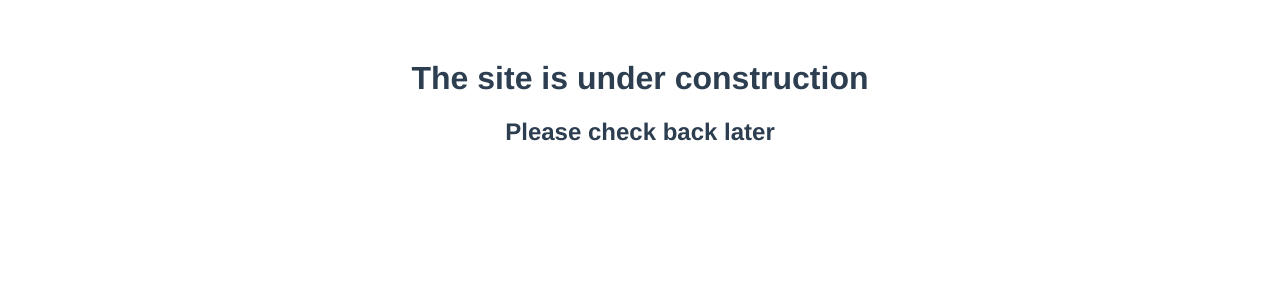
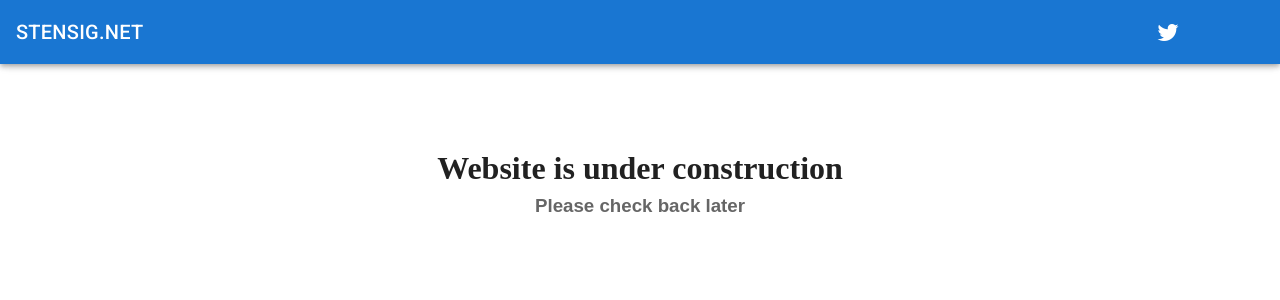
Before and after one commit to denDAY04/denDAY04.github.io, a Vue app: page / in a window 1280 px wide. Shown: the top 300 px of the page. Built offline with nearby package versions, Linux system fonts and the light colour scheme.

Commit message:
Worked on construction view

```diff
--- a/public/index.html
+++ b/public/index.html
@@ -6,10 +6,15 @@
     <meta name="viewport" content="width=device-width,initial-scale=1.0">
     <link rel="icon" href="<%= BASE_URL %>favicon.ico">
     <title><%= htmlWebpackPlugin.options.title %></title>
+    <link rel="stylesheet" href="https://fonts.googleapis.com/css?family=Roboto:100,300,400,500,700,900">
+    <link rel="stylesheet" href="https://cdn.jsdelivr.net/npm/@mdi/font@latest/css/materialdesignicons.min.css">
   </head>
   <body>
     <noscript>
-      <strong>We're sorry but <%= htmlWebpackPlugin.options.title %> doesn't work properly without JavaScript enabled. Please enable it to continue.</strong>
+      <strong>
+        We're sorry but <%= htmlWebpackPlugin.options.title %> doesn't work properly without
+        JavaScript enabled. Please enable it to continue.
+      </strong>
     </noscript>
     <div id="app"></div>
     <!-- built files will be auto injected -->
--- a/src/App.vue
+++ b/src/App.vue
@@ -1,27 +1,26 @@
 <template>
-  <div id="app">
-    <UnderConstruction/>
-  </div>
+  <v-app>
+    <NavBar/>
+    <v-content>
+      <UnderConstruction/>
+    </v-content>
+  </v-app>
 </template>
 
 <script>
 import UnderConstruction from './views/UnderConstruction.vue';
+import NavBar from './components/NavBar.vue';
 
 export default {
   name: 'App',
+
   components: {
+    NavBar,
     UnderConstruction,
   },
+
+  data: () => ({
+    //
+  }),
 };
 </script>
-
-<style>
-#app {
-  font-family: Avenir, Helvetica, Arial, sans-serif;
-  -webkit-font-smoothing: antialiased;
-  -moz-osx-font-smoothing: grayscale;
-  text-align: center;
-  color: #2c3e50;
-  margin-top: 60px;
-}
-</style>
--- /dev/null
+++ b/src/components/NavBar.vue
@@ -0,0 +1,30 @@
+<template>
+  <v-app-bar
+    app
+    color="primary"
+    dark
+  >
+    <div class="d-flex align-center">
+      <span class="title">stensig.net</span>
+    </div>
+    <v-spacer></v-spacer>
+    <NavBarLinks/>
+  </v-app-bar>
+</template>
+
+<script>
+import NavBarLinks from './NavBarLinks.vue';
+
+export default {
+  name: 'NavBar',
+  components: {
+    NavBarLinks,
+  },
+};
+</script>
+
+<style scoped>
+.title {
+  text-transform: uppercase;
+}
+</style>
--- /dev/null
+++ b/src/components/NavBarLinks.vue
@@ -0,0 +1,35 @@
+<template>
+  <span>
+    <v-btn
+      href="https://github.com/denDAY04/denday04.github.io"
+      target="_blank"
+      text
+    >
+    <v-icon>mdi-github-circle</v-icon>
+    </v-btn>
+    <v-btn
+      href="https://twitter.com/denDAY04"
+      target="_blank"
+      text
+    >
+      <v-icon>mdi-twitter</v-icon>
+    </v-btn>
+    <v-btn
+      href="https://www.linkedin.com/in/andreas-stensig-jensen-46784972/"
+      target="_blank"
+      text
+    >
+      <v-icon>mdi-linkedin-box</v-icon>
+    </v-btn>
+  </span>
+</template>
+
+<script>
+export default {
+  name: 'NavBarLinks',
+};
+</script>
+
+<style scoped>
+
+</style>
--- a/src/main.js
+++ b/src/main.js
@@ -1,8 +1,10 @@
 import Vue from 'vue';
 import App from './App.vue';
+import vuetify from './plugins/vuetify';
 
 Vue.config.productionTip = false;
 
 new Vue({
+  vuetify,
   render: (h) => h(App),
 }).$mount('#app');
--- /dev/null
+++ b/src/plugins/vuetify.js
@@ -0,0 +1,7 @@
+import Vue from 'vue';
+import Vuetify from 'vuetify/lib';
+
+Vue.use(Vuetify);
+
+export default new Vuetify({
+});
--- a/src/views/UnderConstruction.vue
+++ b/src/views/UnderConstruction.vue
@@ -1,7 +1,20 @@
 <template>
-  <div>
-    <h1>The site is under construction</h1>
-    <h2>Please check back later</h2>
+  <div id="constructionBox">
+    <v-container>
+      <v-row>
+        <v-col>
+          <v-row justify="center">
+            <v-icon id="constructionIcon">mdi-settings</v-icon>
+          </v-row>
+          <v-row justify="center">
+            <div style="text-align: center">
+              <h1>Website is under construction</h1>
+              <h3 class="text--secondary">Please check back later</h3>
+            </div>
+          </v-row>
+        </v-col>
+      </v-row>
+    </v-container>
   </div>
 </template>
 
@@ -12,5 +25,16 @@ export default {
 </script>
 
 <style scoped>
-
+#constructionIcon {
+  font-size: 7em;
+}
+#constructionBox {
+  margin-top: 5em;
+}
+h1{
+  font-family: "Times New Roman",Times,serif;
+}
+h3 {
+  font-family: Arial, Helvetica, sans-serif
+}
 </style>
--- /dev/null
+++ b/vue.config.js
@@ -0,0 +1,5 @@
+module.exports = {
+  transpileDependencies: [
+    'vuetify',
+  ],
+};
```
Also changed, not shown: package.json (+8 -2 lines), src/components/HelloWorld.vue (deleted, +0 -58 lines), .eslintrc.js, src/assets/logo.png (deleted), 1 other file (tests, documents, lock files or other folders).
